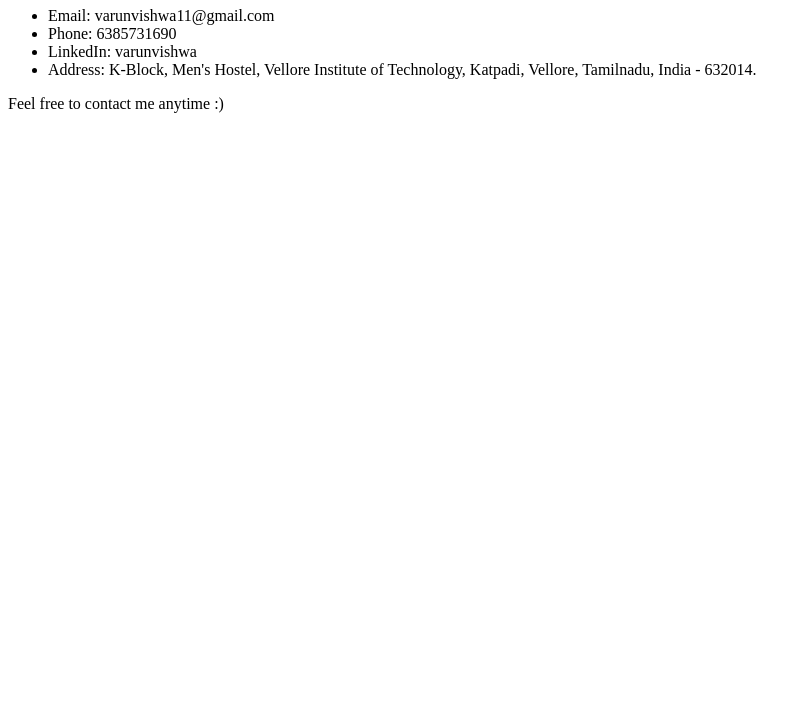
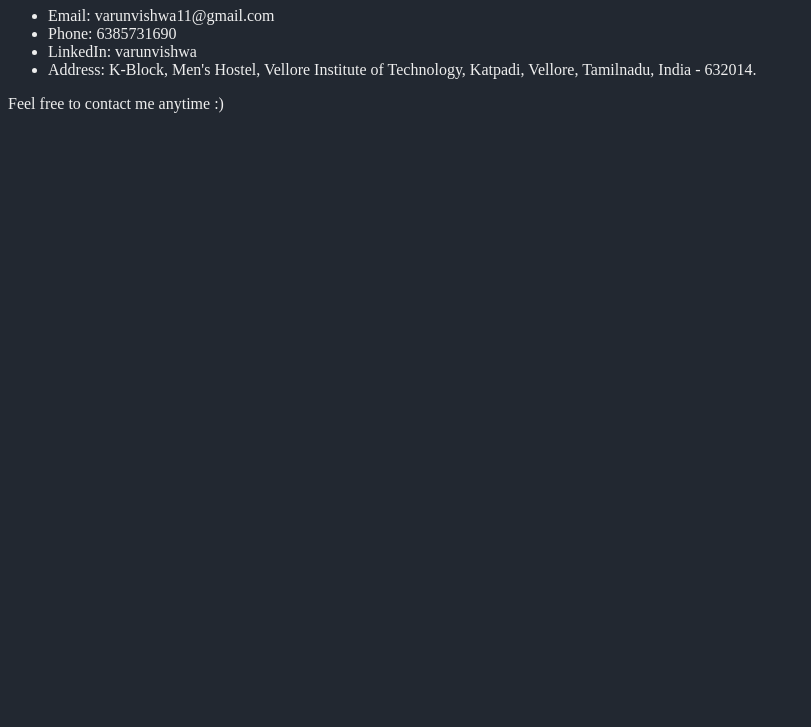
Before and after one commit to varunvishwa/My-Resume, a plain HTML site: page public/contact-me.html in a window 1280 px wide. Shown: the part 73-800 px from the top of the page, without its empty margins (0-811 px from the left). Drawn offline with Linux system fonts and the light colour scheme.

Commit message:
Update contact-me.html

```diff
--- a/public/contact-me.html
+++ b/public/contact-me.html
@@ -4,12 +4,13 @@
         <meta charset="UTF-8">
         <meta http-equiv="X-UA-Compatible" content="IE=edge">
         <meta name="viewport" content="width=device-width, initial-scale=1.0">
+        <link rel="stylesheet" href="./contact_me_styles.css"/>
         <title>Contact Details</title>
     </head>
 
     <body>
         <h1>Contact Me:</h1>
-        <ul>
+        <ul class="white">
             <li>Email: varunvishwa11@gmail.com</li>
             <li>Phone: 6385731690</li>
             <li>LinkedIn: varunvishwa</li>
```
